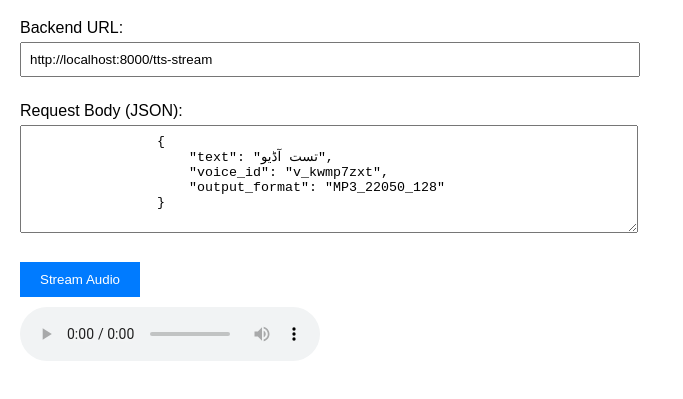
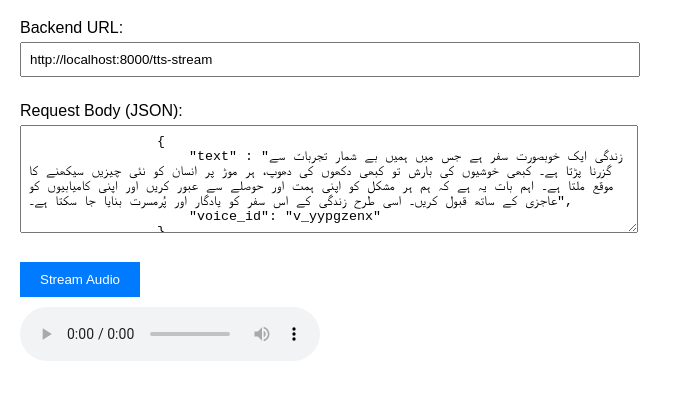
Before and after one commit to itsitgroup/uplift-urdu-tts-fastapi, a plain HTML site: page frontend/index.html in a window 1280 px wide. Shown: the part 61-460 px from the top of the page, without its empty margins (0-683 px from the left). Drawn offline with Linux system fonts and the light colour scheme.

Commit message:
feat: update request body in index.html with new text and voice ID

```diff
--- a/frontend/index.html
+++ b/frontend/index.html
@@ -61,9 +61,8 @@
             <label>Request Body (JSON):</label>
             <textarea id="requestBody" rows="6">
                 {
-                    "text": "تست آڈیو",
-                    "voice_id": "v_kwmp7zxt",
-                    "output_format": "MP3_22050_128"
+                    "text" : "زندگی ایک خوبصورت سفر ہے جس میں ہمیں بے شمار تجربات سے گزرنا پڑتا ہے۔ کبھی خوشیوں کی بارش تو کبھی دکھوں کی دھوپ، ہر موڑ پر انسان کو نئی چیزیں سیکھنے کا موقع ملتا ہے۔ اہم بات یہ ہے کہ ہم ہر مشکل کو اپنی ہمت اور حوصلے سے عبور کریں اور اپنی کامیابیوں کو عاجزی کے ساتھ قبول کریں۔ اسی طرح زندگی کے اس سفر کو یادگار اور پُرمسرت بنایا جا سکتا ہے۔",
+                    "voice_id": "v_yypgzenx"
                 }
             </textarea>
         </div>
```
